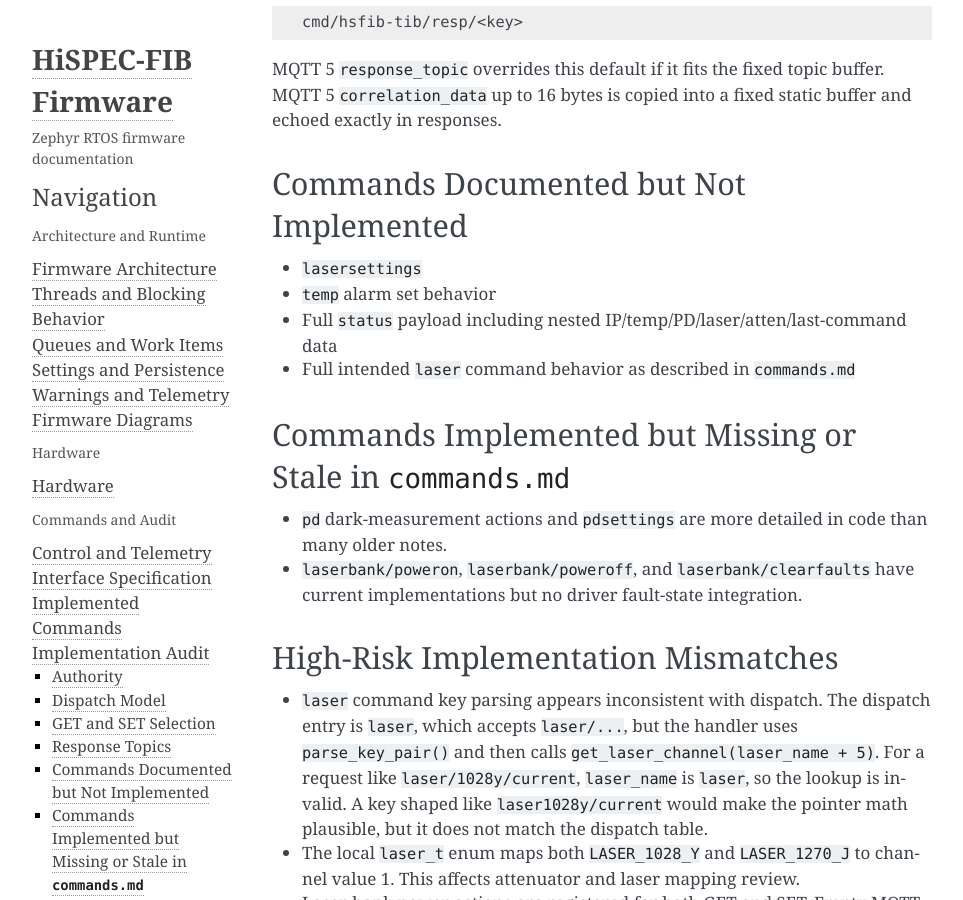
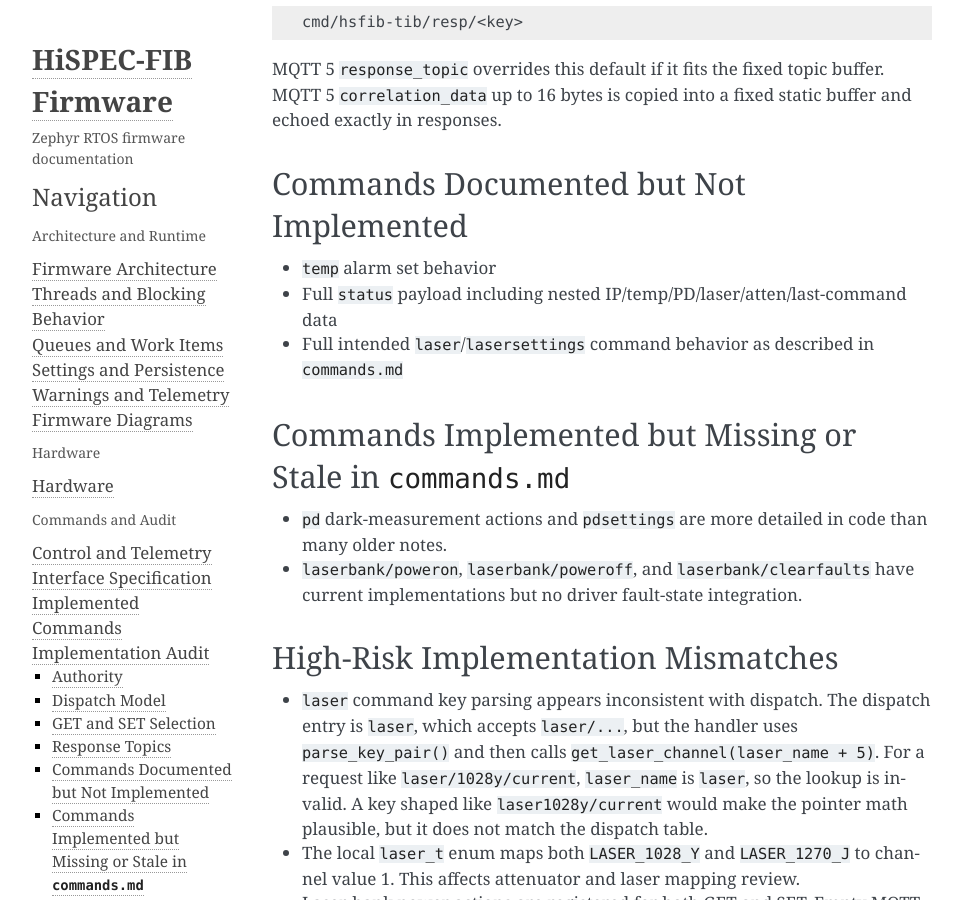
Before and after one commit to COO-Utilities/hispec-tib, a Sphinx documentation site: the page built from doc/command_implementation_audit.md, in a window 1280 px wide and 900 px high, scrolled down 1946 px. Shown: the whole window, without its empty margins (148-1111 px from the left). Built offline with Sphinx 7.4.7, drawn with Linux system fonts in a browser that asks for light colours.

Commit message:
Doc tidy

```diff
--- a/doc/command_implementation_audit.md
+++ b/doc/command_implementation_audit.md
@@ -77,11 +77,9 @@
 
 ## Commands Documented but Not Implemented
 
-- `lasersettings`
 - `temp` alarm set behavior
-- Full `status` payload including nested IP/temp/PD/laser/atten/last-command
-  data
-- Full intended `laser` command behavior as described in `commands.md`
+- Full `status` payload including nested IP/temp/PD/laser/atten/last-command data
+- Full intended `laser`/`lasersettings` command behavior as described in `commands.md`
 
 ## Commands Implemented but Missing or Stale in `commands.md`
 
```
Also changed, not shown: doc/settings.md (+1 -1 lines).
